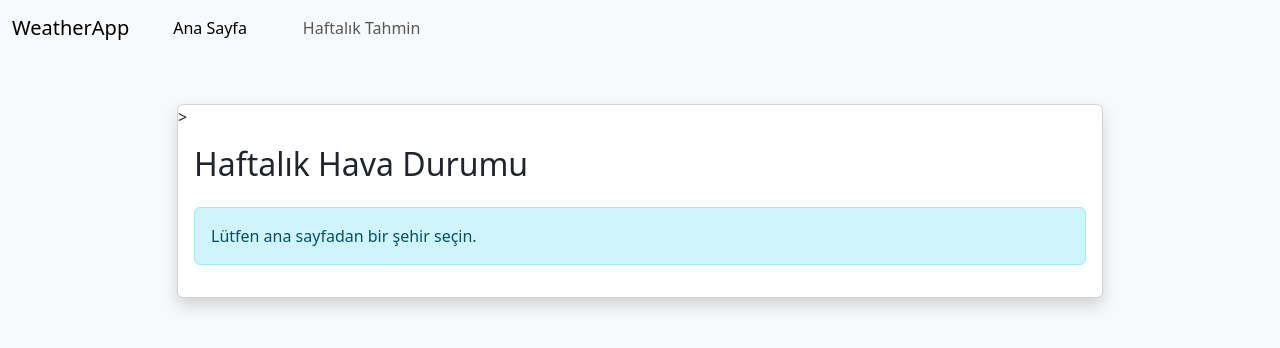
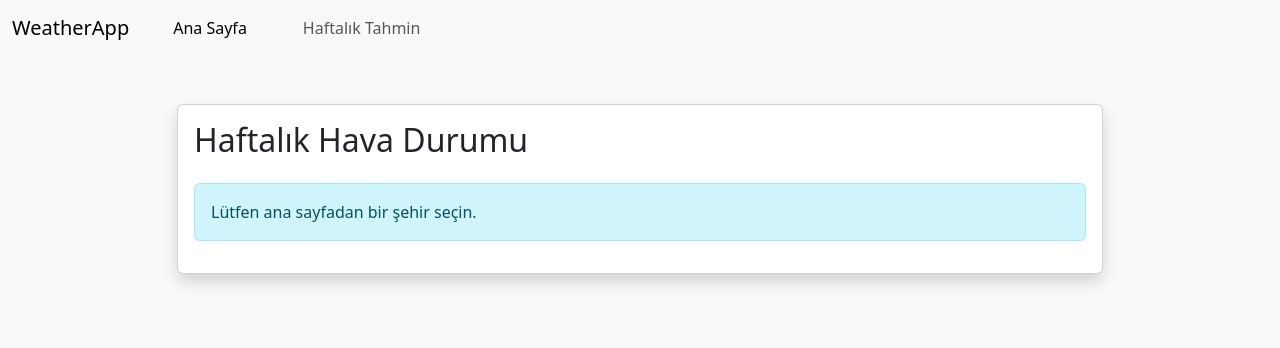
Before and after one commit to zhentilar/WeatherApp, a React (Create React App) app: page /haftalik in a window 1280 px wide. Shown: the top 348 px of the page. Built offline with nearby package versions, Linux system fonts and the light colour scheme.

Commit message:
WeeklyForecast.js typo

```diff
--- a/src/components/WeeklyForecast.js
+++ b/src/components/WeeklyForecast.js
@@ -140,7 +140,7 @@ const WeeklyForecast = ({ city, background }) => {
             <div className="container">
                 <div className="row justify-content-center">
                     <div className="col-md-10">
-                        <div className="card shadow" style={{backgroundColor: 'rgba(255, 255, 255, 0.9)'}}>>
+                        <div className="card shadow" style={{backgroundColor: 'rgba(255, 255, 255, 0.9)'}}>
                             <div className="card-body">
                                 <div className="d-flex justify-content-between align-items-center mb-4">
                                     <h2 className="mb-0">Haftalık Hava Durumu {city ? `- ${city}` : ''}</h2>
```
